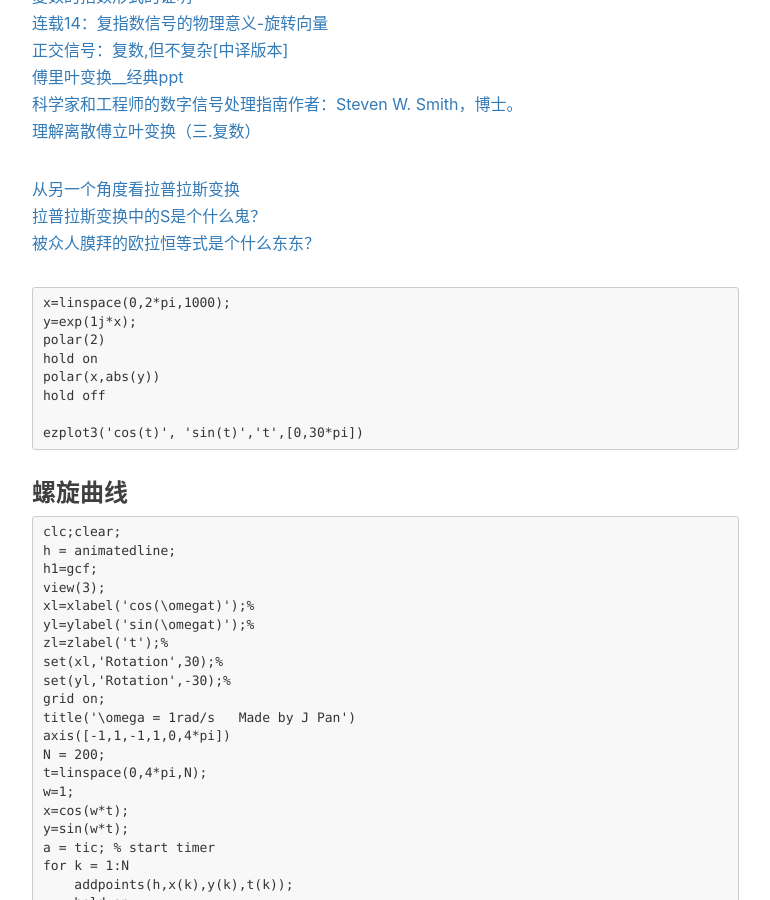
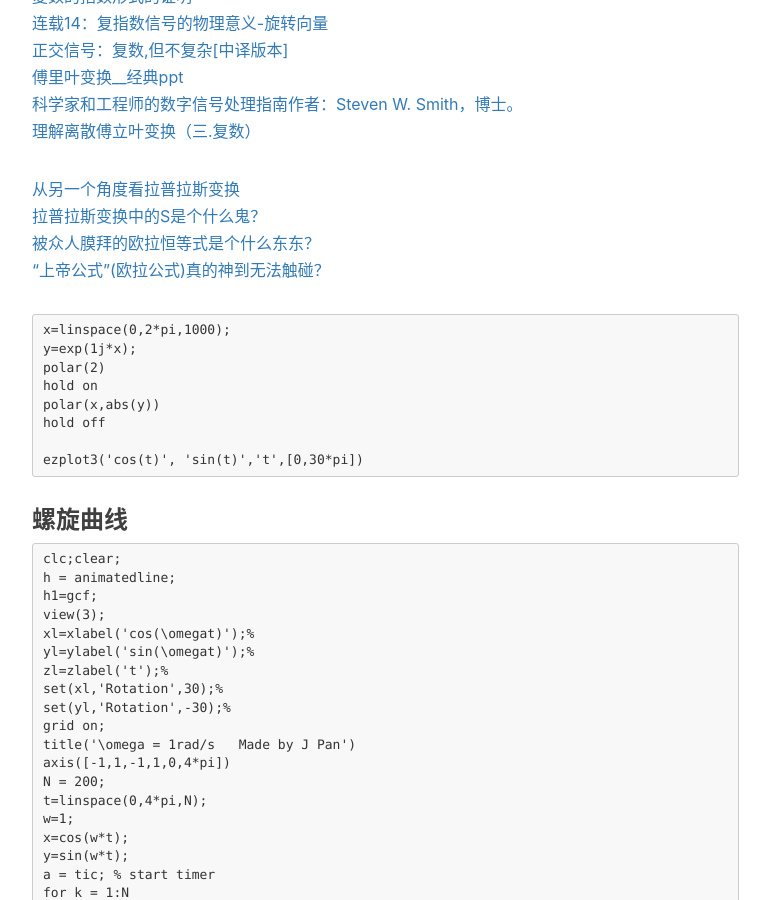
Before and after one commit to gary-robotics/dlward, a Jekyll site: the page built from _posts/2018-06-20-复数的意义-2018.markdown, in a window 1280 px wide and 900 px high, scrolled down 1178 px. Shown: the whole window, without its empty margins (233-1003 px from the left). Built offline with Jekyll 4.4.1, drawn with Linux system fonts in a browser that asks for light colours; nearby versions of some CDN libraries; comment, search, counter and statistics services are not loaded.

Commit message:
Update 2018-06-20-复数的意义-2018.markdown

````diff
--- a/_posts/2018-06-20-复数的意义-2018.markdown
+++ b/_posts/2018-06-20-复数的意义-2018.markdown
@@ -30,6 +30,7 @@ https://zhuanlan.zhihu.com/p/48391055
 [从另一个角度看拉普拉斯变换](https://zhuanlan.zhihu.com/p/40783304)
 [拉普拉斯变换中的S是个什么鬼？](https://zhuanlan.zhihu.com/p/48314585)
 [被众人膜拜的欧拉恒等式是个什么东东？](https://zhuanlan.zhihu.com/p/40302967)
+["上帝公式"(欧拉公式)真的神到无法触碰？](https://zhuanlan.zhihu.com/p/48392958)
 
 ```
 x=linspace(0,2*pi,1000);
````
